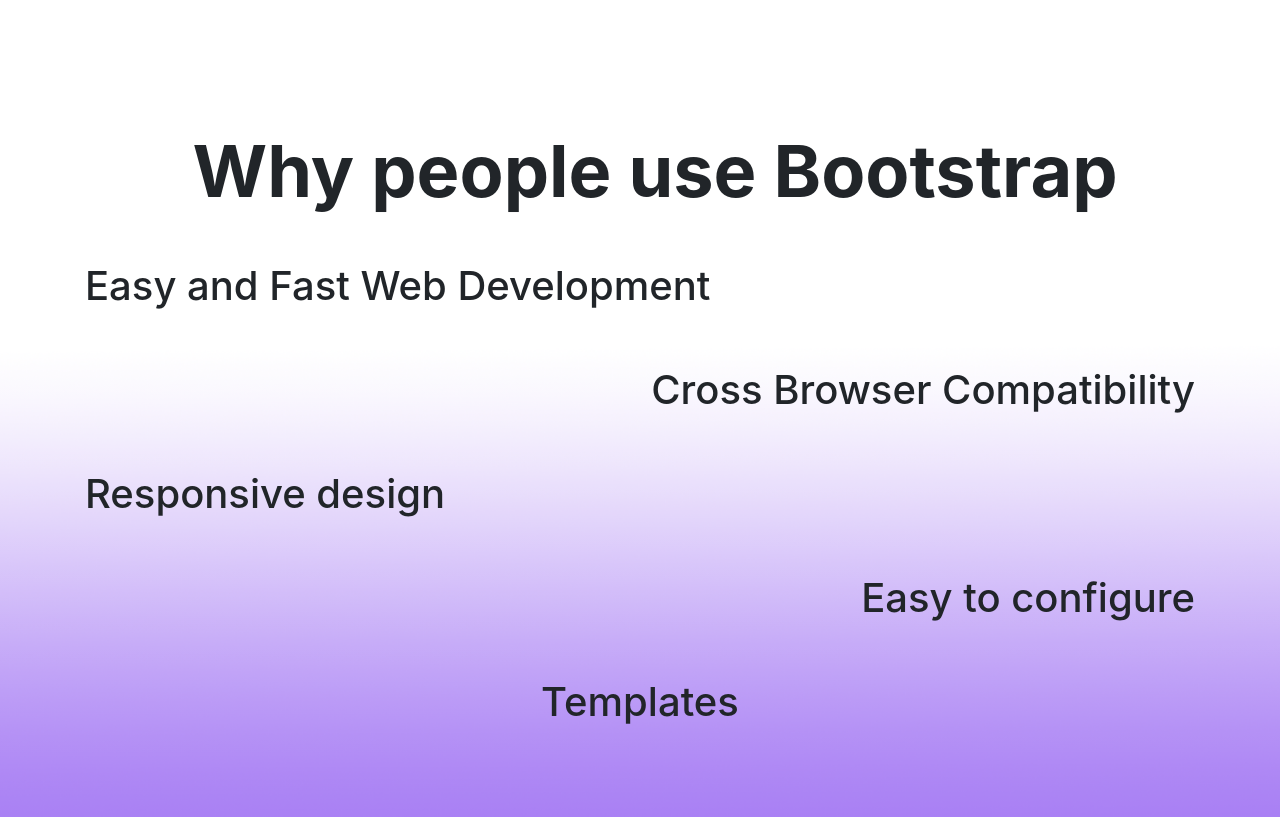
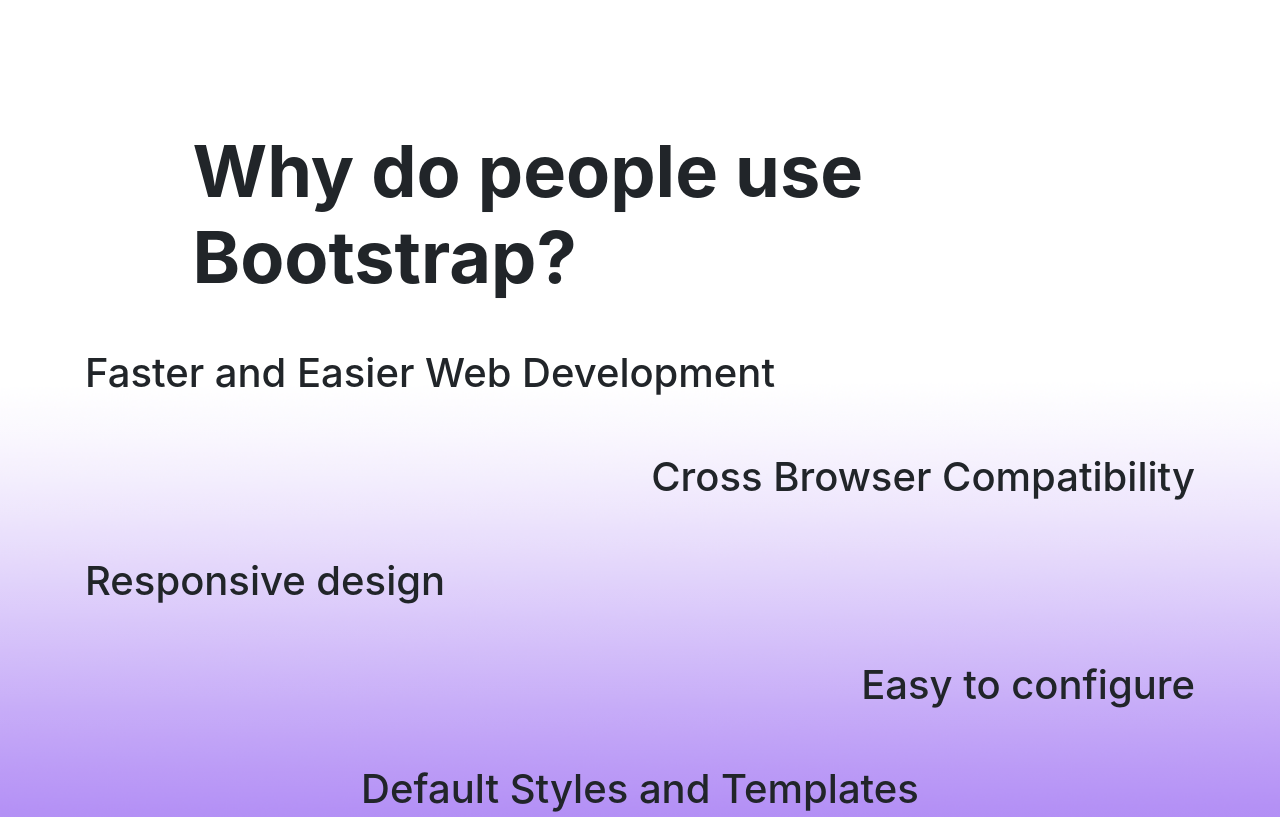
Before and after one commit to calmel/techeval, a website with bundled scripts: page index.html in a window 1280 px wide. Shown: the part 4000-4817 px from the top of the page. Built offline with nearby package versions, Linux system fonts and the light colour scheme.

Commit message:
Change wording of why people use bootstrap section

```diff
--- a/index.html
+++ b/index.html
@@ -166,12 +166,12 @@
     <div class="container">
       <div class="row mb-5 justify-content-start offset-md-1">
         <div class="col display-3 font-weight-bold">
-          Why people use Bootstrap
+          Why do people use Bootstrap?
         </div>
       </div>
       <div class="row mb-5">
         <div class="col h1">
-          Easy and Fast Web Development
+          Faster and Easier Web Development
         </div>
       </div>
       <div class="row mb-5 justify-content-end">
@@ -191,7 +191,7 @@
       </div>
       <div class="row justify-content-center">
         <div class="col align-self-center h1 text-center">
-          Templates
+          Default Styles and Templates
         </div>
       </div>
     </div>
```
